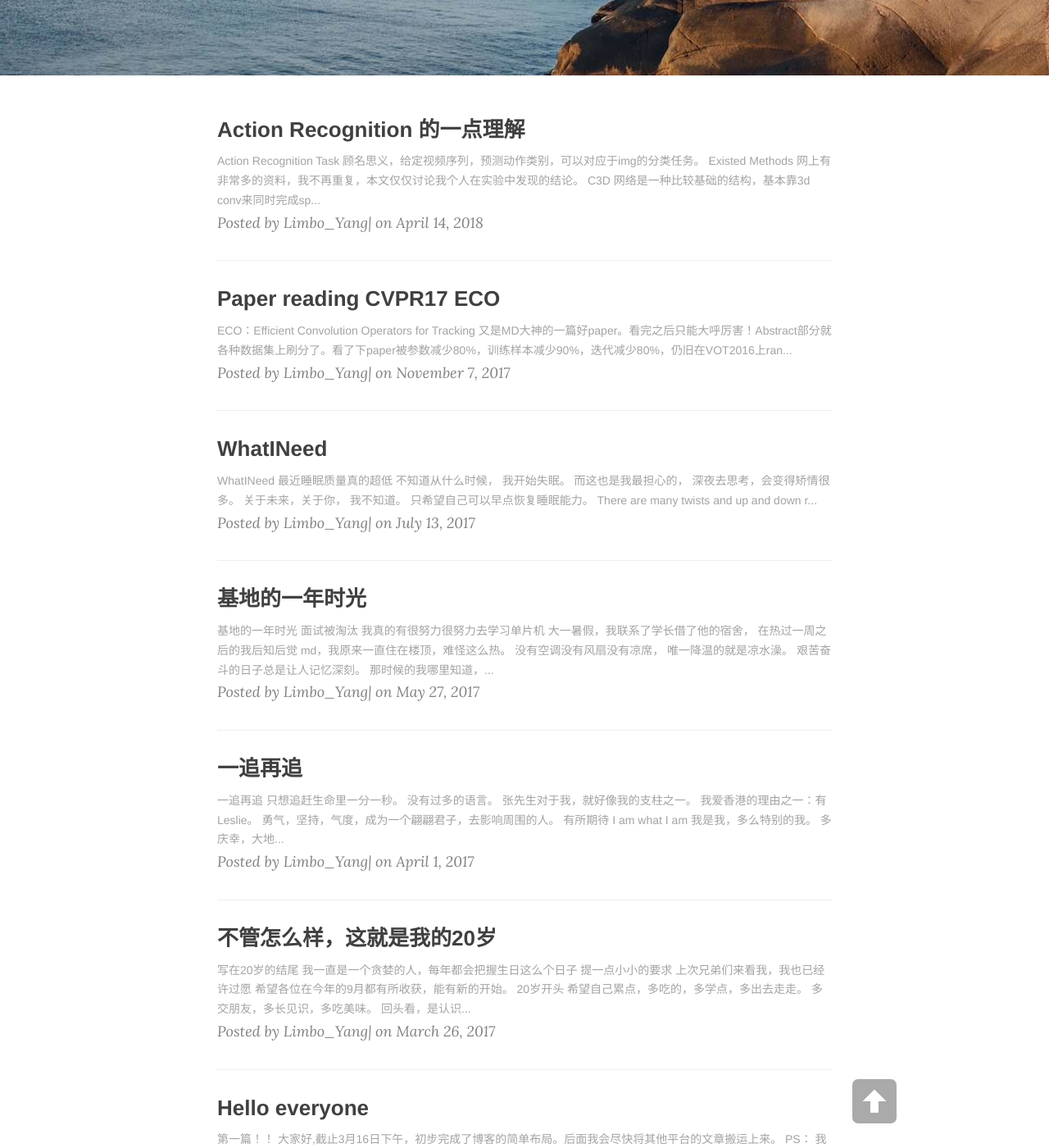
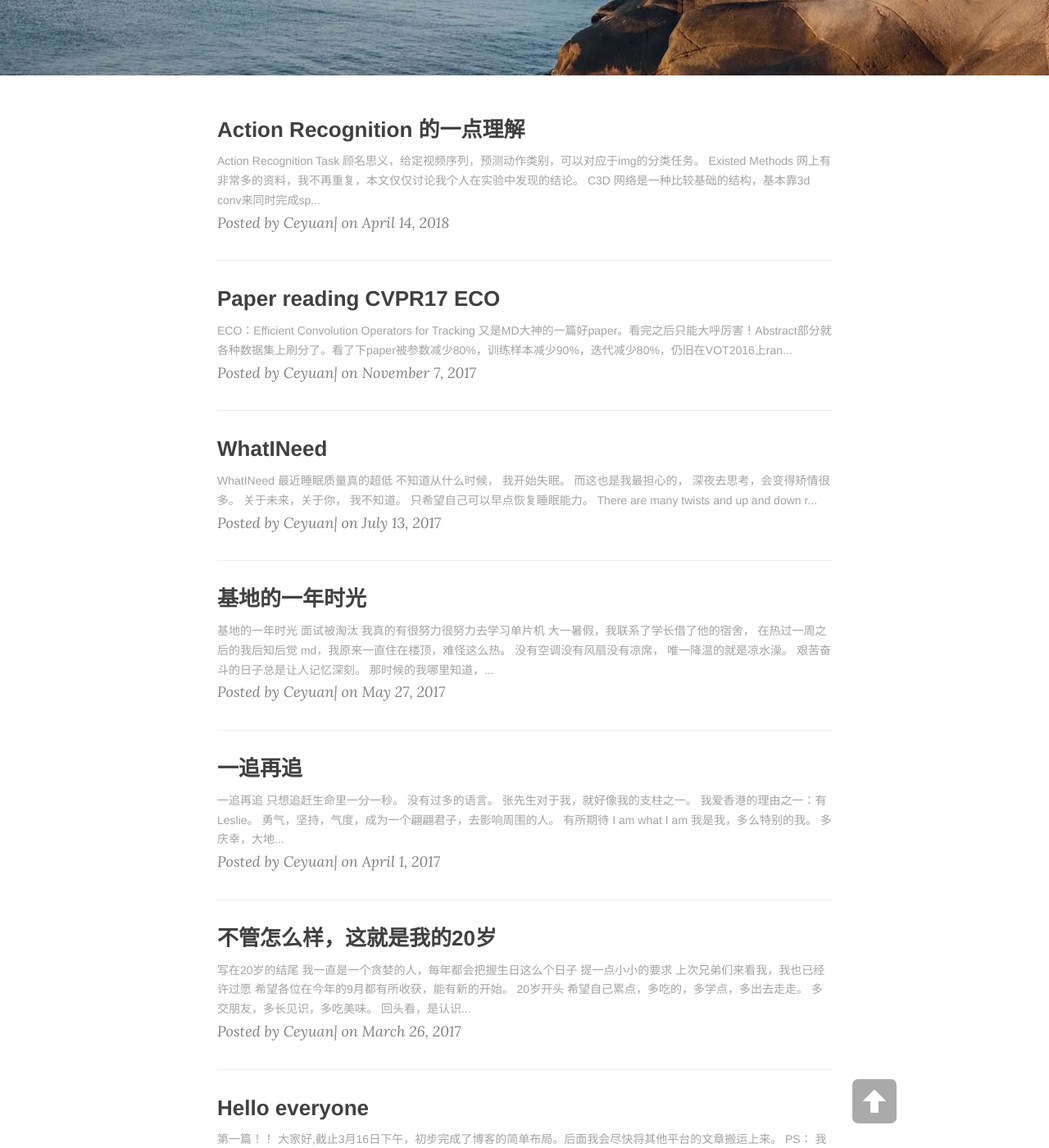
Before and after one commit to trchen12/trchen12.github.io, a Jekyll site: the page built from index.html, in a window 1280 px wide and 1400 px high, scrolled down 336 px. Shown: the whole window at 82% size. Built offline with Jekyll 4.4.1, drawn with Linux system fonts in a browser that asks for light colours; nearby versions of some CDN libraries; the list of posts is cut into pages by our own code; comment, search, counter and statistics services are not loaded; some of the changed text lies outside the part shown.

Commit message:
Update _config.yml

```diff
--- a/_config.yml
+++ b/_config.yml
@@ -1,8 +1,8 @@
 # Site settings
-title: 右手改变世界
+title: 遗世独立的理想国
 header-img: "img/1.jpg"
 tagline: "cn"
-description: "Limbo_Yang| I am who I am"
+description: "Ceyuan| I am who I am"
 baseurl: ""
 url: "http://limbo0000.github.io"
  # About/contact
@@ -43,14 +43,14 @@
       type: "posts"
     values:
       layout: "post"
-      author: "Limbo_Yang|"
+      author: "Ceyuan|"
       header-img: "img/6.jpg" # We don't want posts without a header image, that whould mean white on white
 
 # Comments
 comments :
   provider : duoshuo
   duoshuo :
-    short_name : Limbo_Yang|
+    short_name : Ceyuan|
   disqus :
       short_name :
   duoshuo_share: true
```
